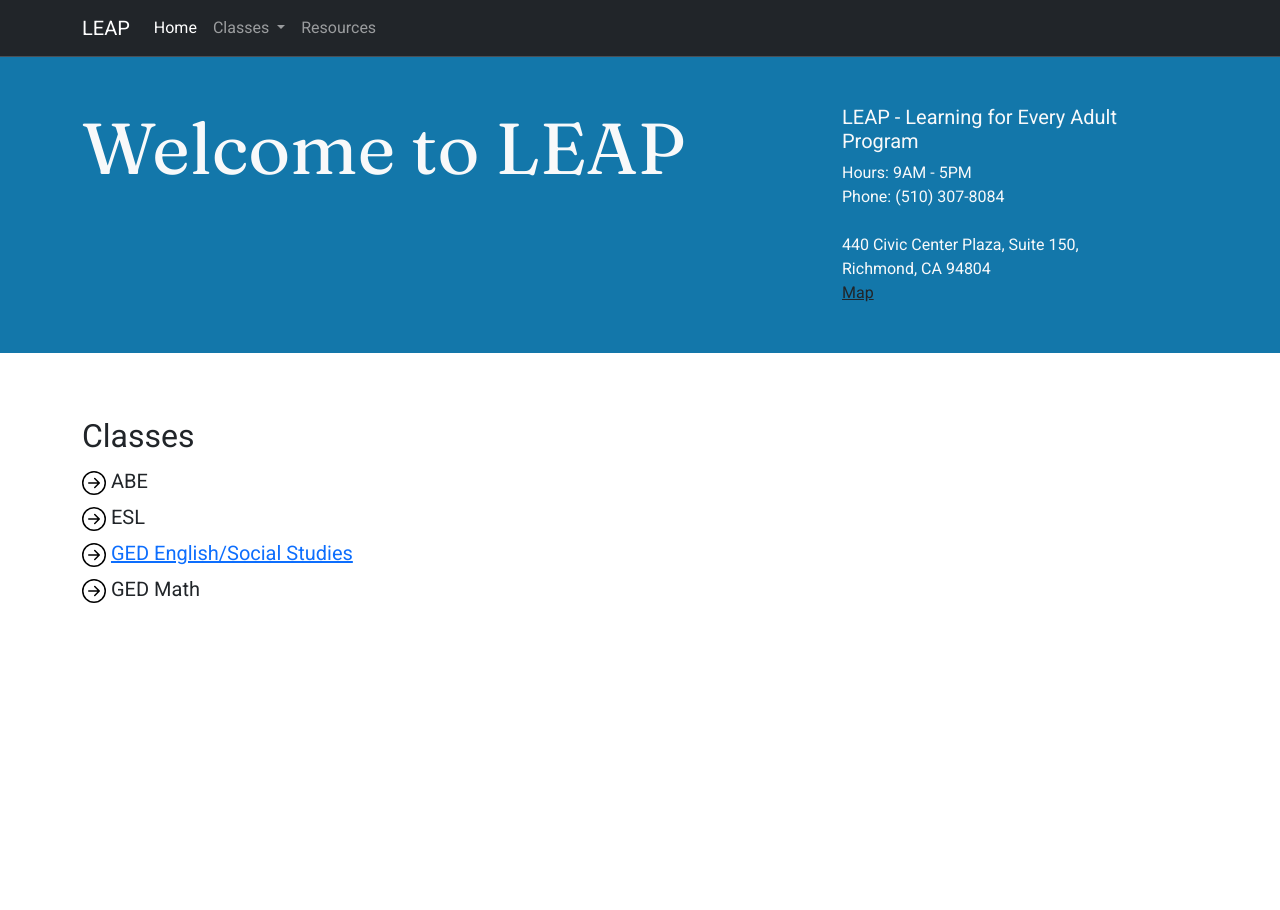
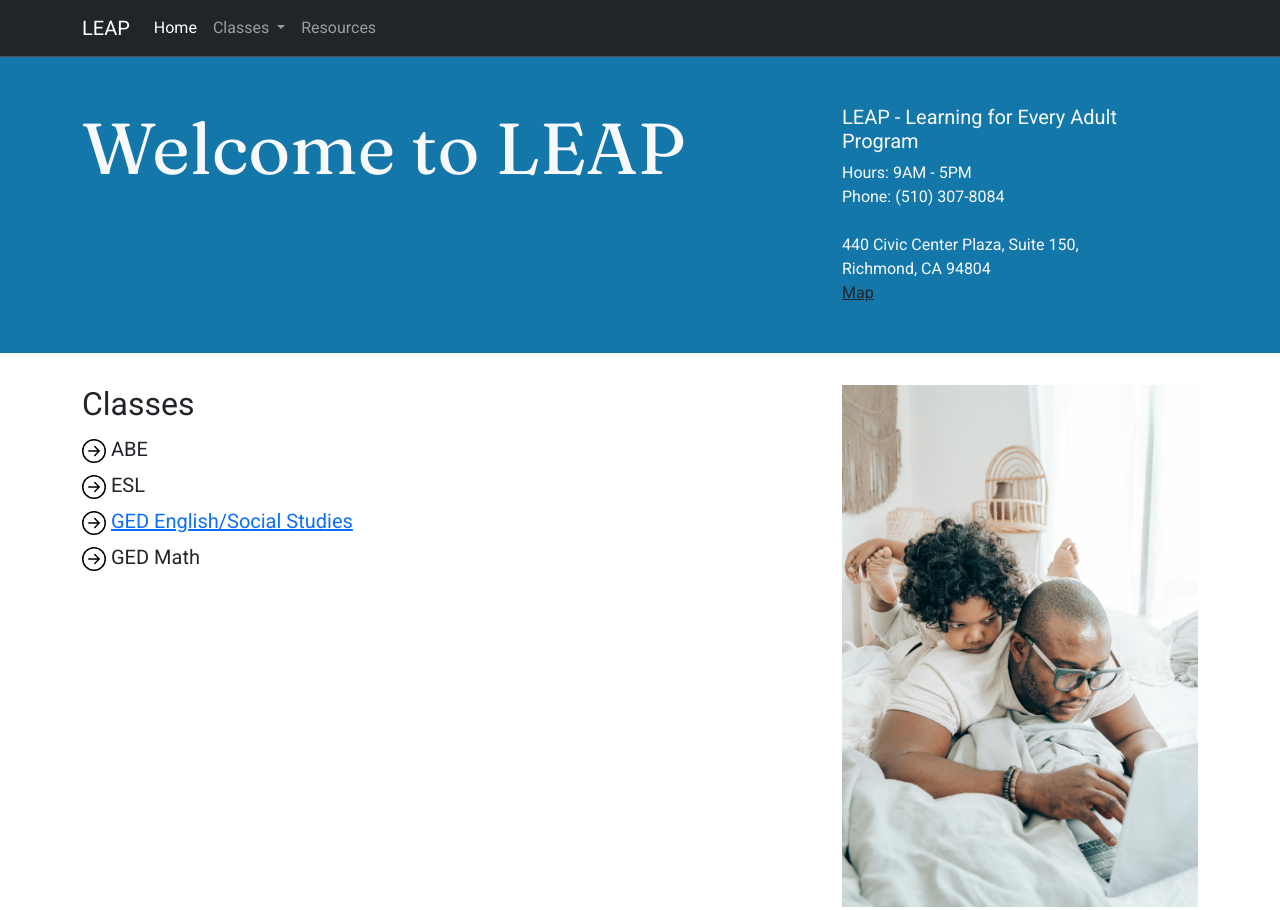
Before and after one commit to apollov/leapclass, a plain HTML site: page index.html in a window 1280 px wide. Shown: the top 910 px of the page. Drawn offline with nearby package versions, Linux system fonts and the light colour scheme.

Commit message:
Update index.html

```diff
--- a/index.html
+++ b/index.html
@@ -106,7 +106,7 @@
         </div>
     </div>
 </div>
- <div class="container py-5" style="margin-bottom:250px">
+ <div class="container py-3" style="margin-bottom:250px">
 
     <div class="row">
         <div class="col-sm-8">
@@ -119,7 +119,7 @@
             </ul>
         </div>
         <div class="col-sm-4">
-
+           <img src="images/image1.jpeg" class="img-fluid">
         </div>
     </div>
 
```
